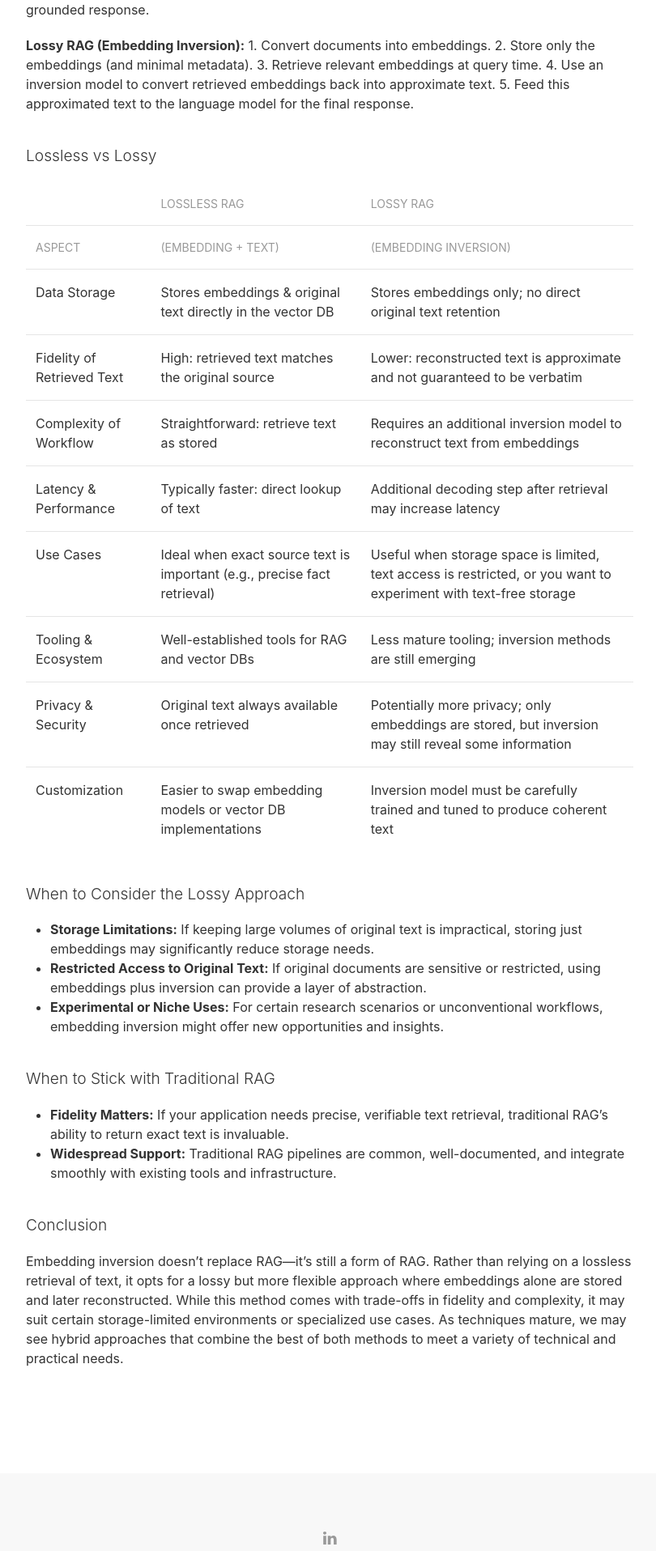
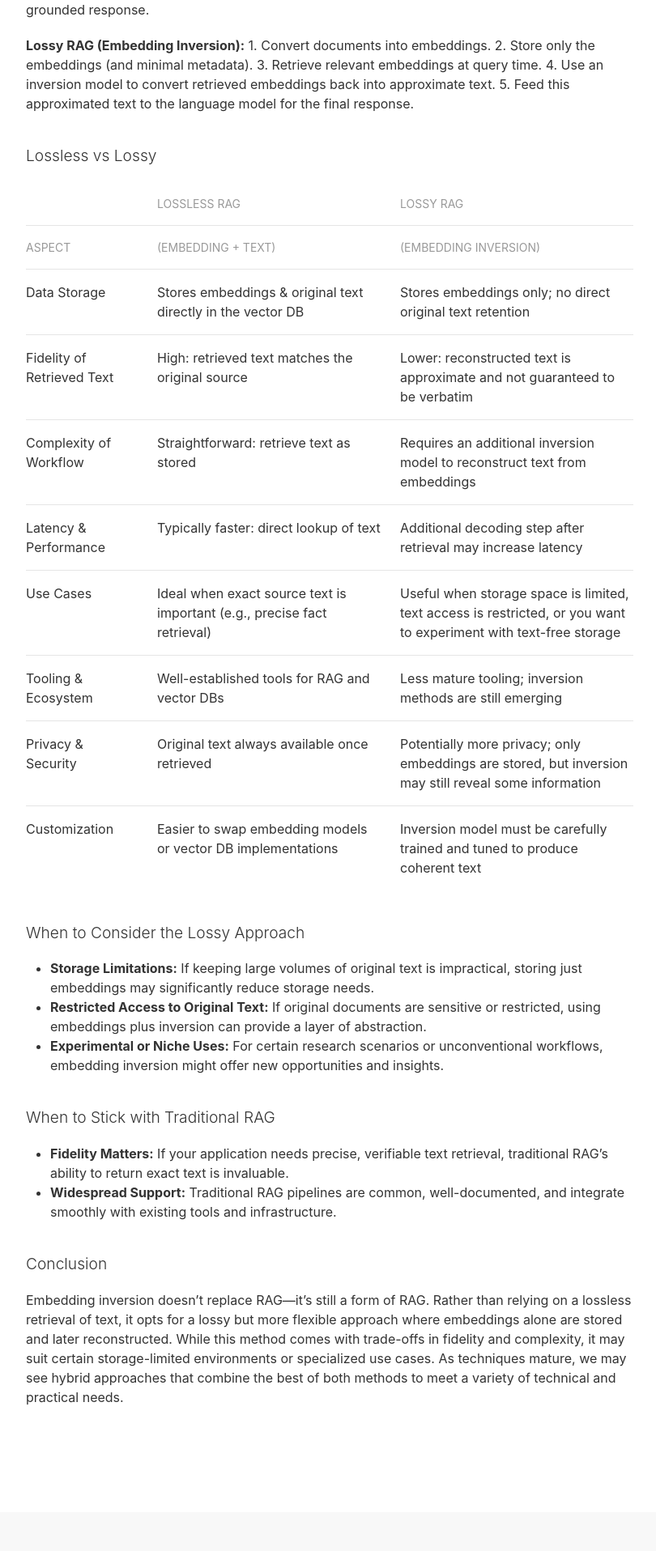
Before and after one commit to nyvyn/nyvyn.github.io, a Jekyll site: the page built from _notes/2024-12-17-lossy-embedding-inversion.markdown, in a window 1280 px wide. Shown: the part 783-2699 px from the top of the page at 81% size, without its empty margins (233-1043 px from the left). Built offline with Jekyll 4.4.1, drawn with Linux system fonts in a browser that asks for light colours.

Commit message:
Improve table styling in Lossy Embedding Inversion note
Added justification and adjusted column widths to enhance readability and ensure consistent table presentation for the lossless vs lossy comparison section. These changes improve the document's visual clarity and usability.

```diff
--- a/_notes/2024-12-17-lossy-embedding-inversion.markdown
+++ b/_notes/2024-12-17-lossy-embedding-inversion.markdown
@@ -35,12 +35,12 @@ text) versus the lossy inversion-based approach (reconstructing text from embedd
 
 ## Lossless vs Lossy
 
-<table class="uk-table uk-table-divider">
+<table class="uk-table uk-table-divider uk-table-justify">
     <thead>
         <tr>
             <th></th>
-            <th>Lossless RAG</th>
-            <th>Lossy RAG</th>
+            <th class="uk-width-2-5">Lossless RAG</th>
+            <th class="uk-width-2-5">Lossy RAG</th>
         </tr>
         <tr>
             <th>Aspect</th>
```
